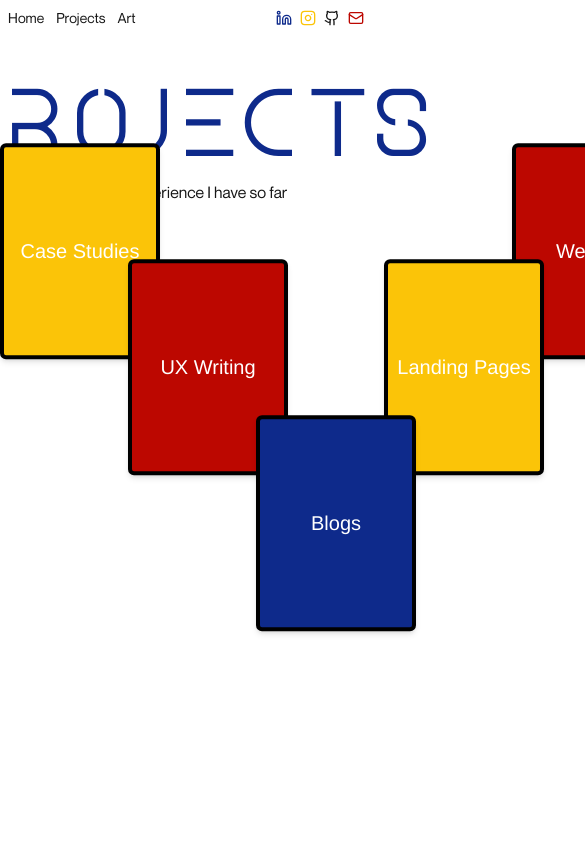
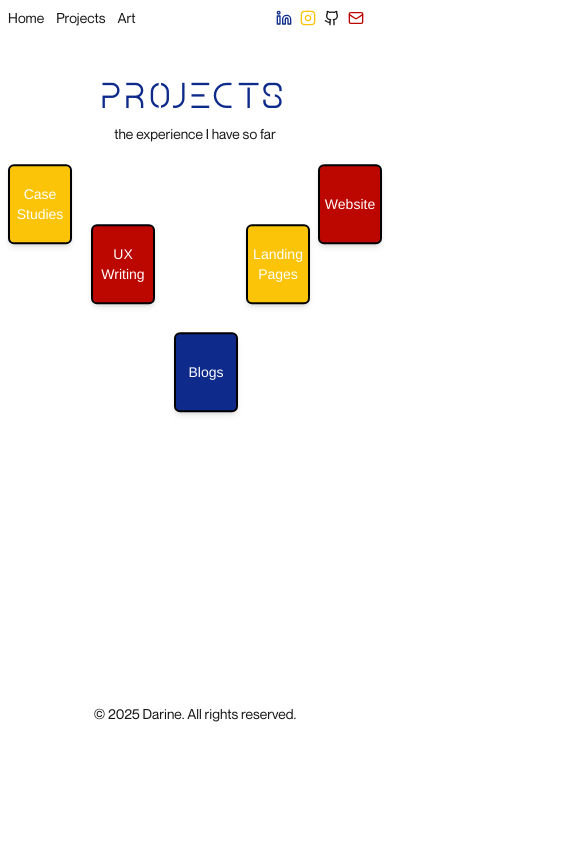
Before and after one commit to darinetag/portfolio, a Next.js app: page /projects in a window 390 px wide. Shown: the top 844 px of the page, 585 px wide, since content can reach past the window. Built offline with nearby package versions, Linux system fonts and the light colour scheme.

Commit message:
projects page responsive wohoo

```diff
--- a/src/pages/projects/index.js
+++ b/src/pages/projects/index.js
@@ -4,9 +4,9 @@ import { useEffect, useState } from 'react';
 import { motion } from 'framer-motion';
 const projects = [
   { title: "Case Studies", href: "/projects/case-studies", color: "bg-[#FBC408]", style: "row-start-1 col-start-1" },
-  { title: "Website", href: "/projects/website", color: "bg-[#BC0700]", style: "row-start-1 col-start-5" },
+  { title: "Website", href: "/projects/website", color: "bg-[#BC0700]", style: "row-start-1 col-start-5 " },
   { title: "UX Writing",  href: "/projects/ux-writing", color: "bg-[#BC0700]", style: "row-start-2 col-start-2 translate-y-[-100px]" },
-  { title: "Landing Pages", href: "/projects/landing-pages", color: "bg-[#FBC408]", style: "row-start-2 col-start-4 translate-y-[-100px]" },
+  { title: "Landing Pages", href: "/projects/landing-pages", color: "bg-[#FBC408]", style: "row-start-2 col-start-4  translate-y-[-100px] m-2" },
   { title: "Blogs", href: "/projects/blogs", color: "bg-[#0E2A8B]", style: "row-start-3 col-start-3 translate-y-[-160px]" },
 ];
 
@@ -37,16 +37,16 @@ const ProjectsPage = () => {
 
   return (
     <Layout>
-      <h1 style={{ fontFamily: 'Science' }} className="font-science text-8xl text-[#0E2A8B] flex items-center justify-center mt-10">PROJECTS</h1>
-      <p style={{ fontFamily: 'Montreal' }} className="text-center mt-2">the experience I have so far</p>
+      <h1 style={{ fontFamily: 'Science' }} className="font-science lg:text-8xl text-4xl text-[#0E2A8B] flex items-center justify-center mt-10">PROJECTS</h1>
+      <p style={{ fontFamily: 'Montreal' }} className="text-center mt-2 lg:text-lg text-sm">the experience I have so far</p>
 
-      <div className="min-h-screen bg-white font-Montreal grid mx-auto">
-  <div className="grid grid-cols-5 grid-rows-5 gap-x-32 max-w-7xl w-full mx-auto">
+      <div className="lg:min-h-screen  font-Montreal grid lg:mx-auto ">
+<div className="grid  grid-cols-2 md:grid-cols-3 lg:grid-cols-4  lg:gap-6 lg:max-w-7xl w-full mx-auto lg:px-4 px-2">
     {projects.map((project, index) => (
       <Link key={index} href={project.href} passHref legacyBehavior>
         <a className="contents">
           <motion.div
-            className={`w-40 h-54 ${project.color} text-white flex items-center justify-center rounded-md shadow-md border-4 border-black cursor-pointer ${project.style}`}
+            className={`lg:w-40 lg:h-54 w-16 h-20 mt-20 lg:mt-0 ${project.color} text-white flex items-center justify-center rounded-md shadow-md lg:border-4 border-2 border-black cursor-pointer ${project.style}`}
             animate={{
               y: offset,
               transition: { duration: 0.2 },
@@ -56,7 +56,7 @@ const ProjectsPage = () => {
               boxShadow: "0 10px 20px rgba(0,0,0,0.3)",
             }}
           >
-            <span className="text-xl text-center px-2">{project.title}</span>
+            <span className="lg:text-xl text-sm text-center px-2">{project.title}</span>
           </motion.div>
         </a>
       </Link>
```
